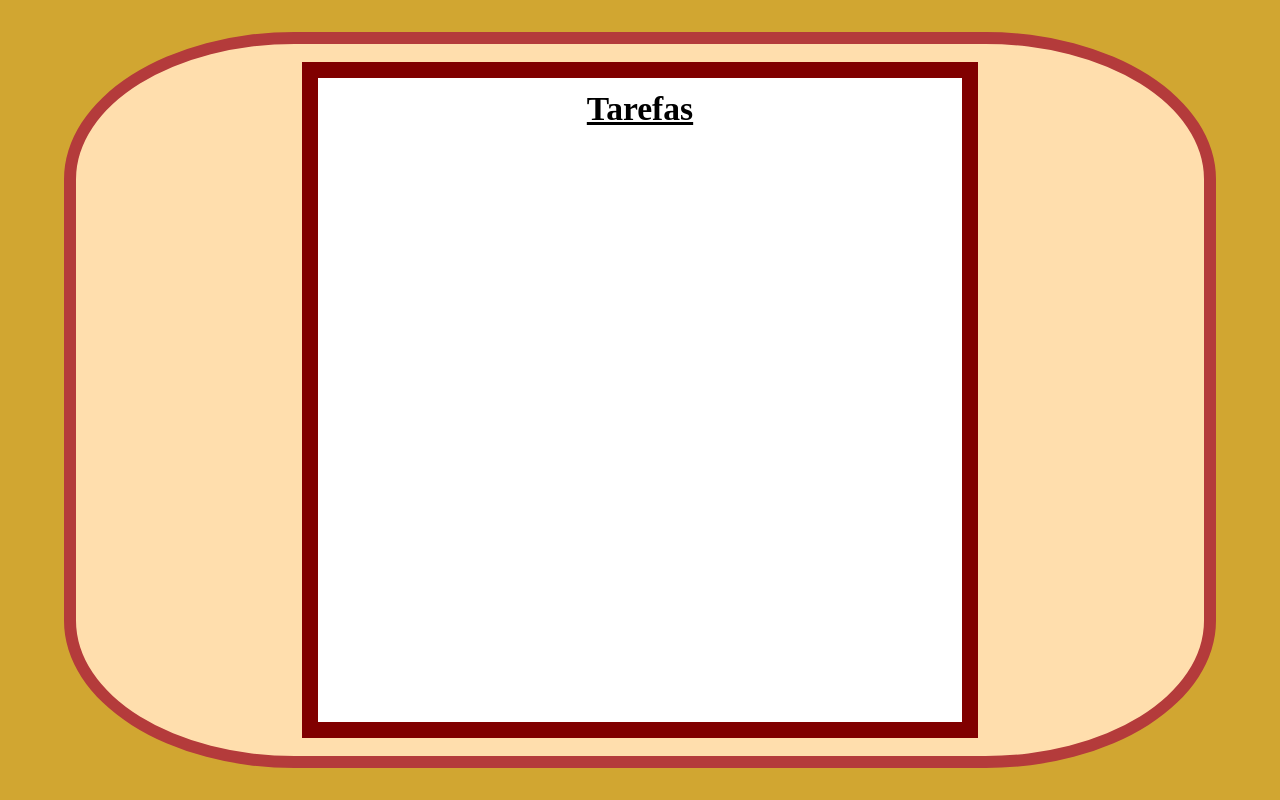
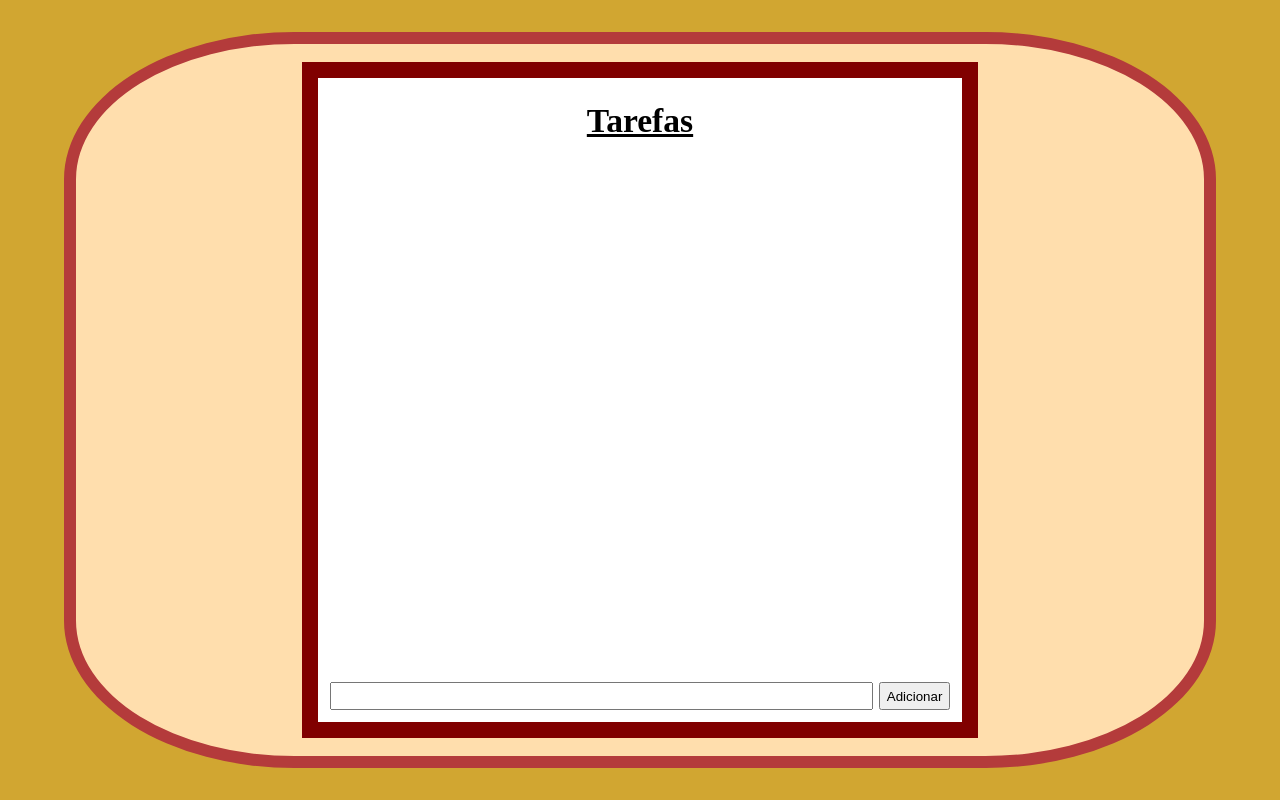
Before and after one commit to GustavoHenriqueSchmitz/To-Do-List, a plain HTML site: page index.html in a window 1280 px wide. Drawn offline with Linux system fonts and the light colour scheme.

Commit message:
Adicionando o input

```diff
--- a/index.css
+++ b/index.css
@@ -40,11 +40,12 @@ body {
     min-width: 290px;
 }
 
-#titulo {
+header {
     display: flex;
     justify-content: center;
     align-items: center;
     width: 100%;
+    height: 10%;
 }
 
 h1 {
@@ -54,4 +55,20 @@ h1 {
 
 ul {
     flex: auto;
+    width: 100%;
 }
+
+footer {
+    display: flex;
+    flex-direction: row;
+    width: 100%;
+    height: 4.5%;
+}
+
+input {
+    flex: 1;
+}
+
+button {
+    margin-left: 1%;
+}
--- a/index.html
+++ b/index.html
@@ -10,10 +10,16 @@
 <body>
   <div id="mesa">
     <div id="folha">
-      <div id="titulo">
+      <header>
         <h1>Tarefas</h1>
-      </div>
-      <ul></ul>
+      </header>
+      <ul>
+
+      </ul>
+      <footer>
+        <input type="text">
+        <button>Adicionar</button>
+      </footer>
     </div>
   </div>
 </body>
```
Also changed, not shown: index.js (added, +11 -0 lines).
